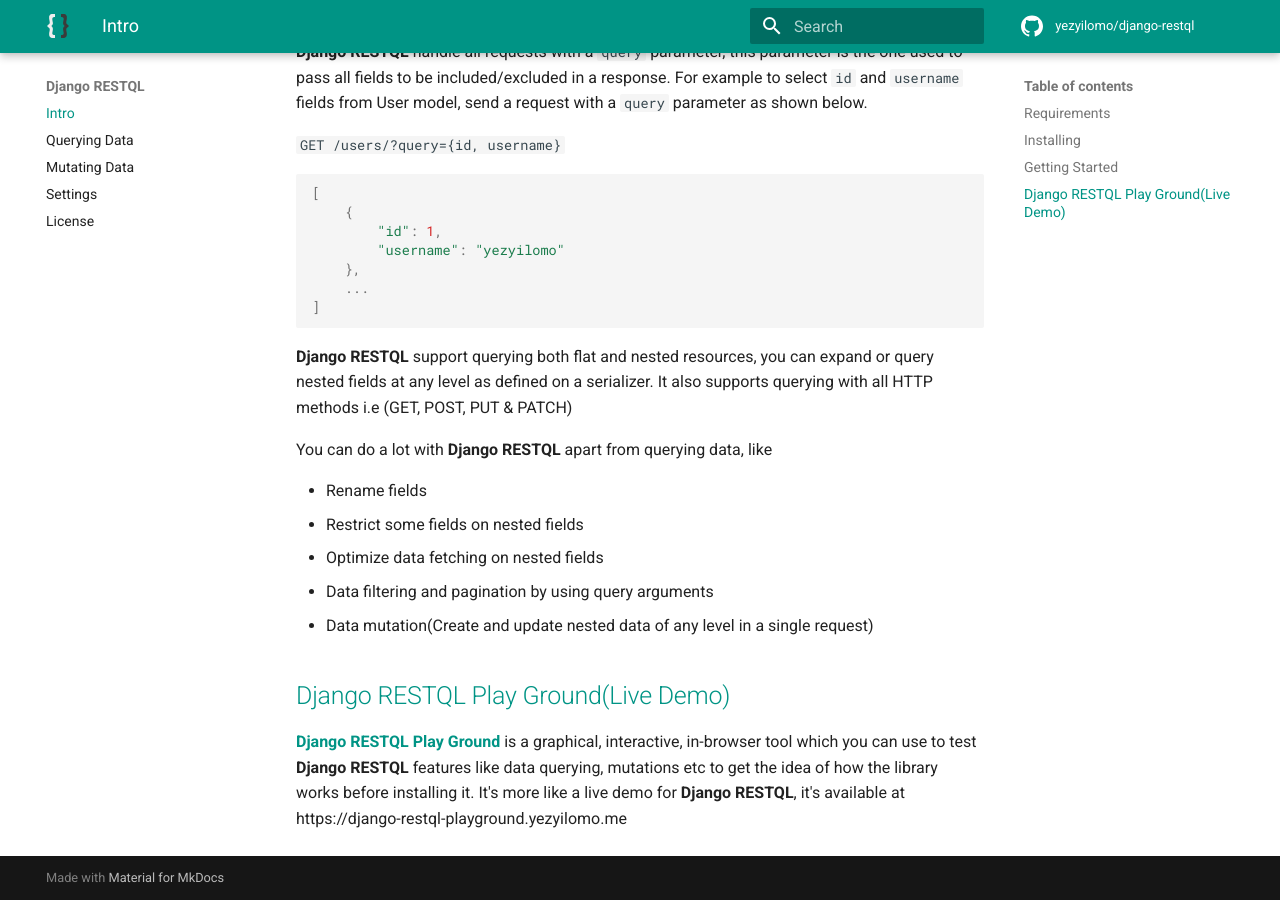
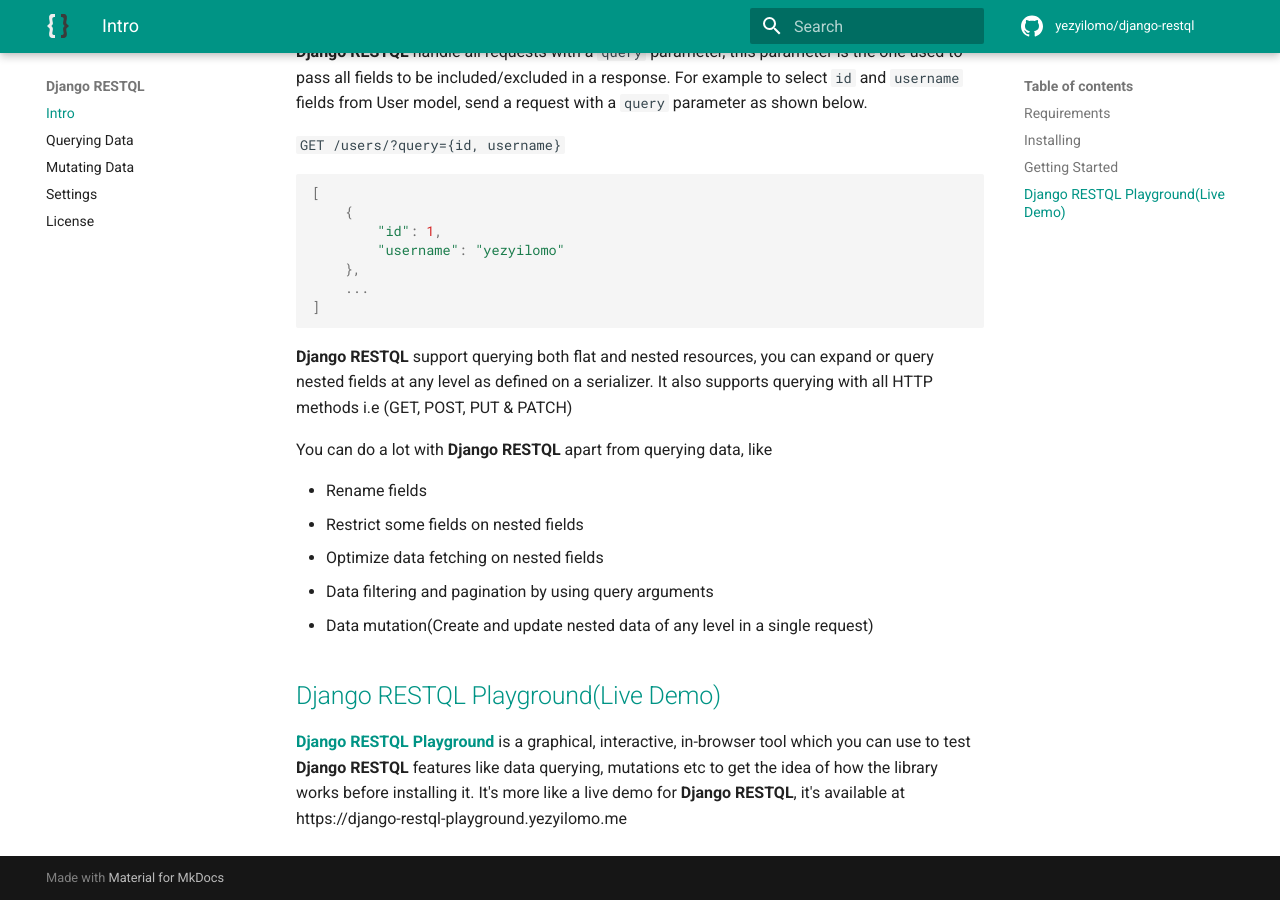
Before and after one commit to yezyilomo/django-restql, an MkDocs documentation site: the page built from docs/index.md, in a window 1280 px wide and 900 px high, scrolled down 1145 px. Built offline with MkDocs 1.6.1 and Material for MkDocs 9.7.7, drawn with Linux system fonts in a browser that asks for light colours; comment, search, counter and statistics services are not loaded.

Commit message:
📝Fix some grammer

```diff
--- a/docs/index.md
+++ b/docs/index.md
@@ -67,5 +67,5 @@
 - Data mutation(Create and update nested data of any level in a single request)
 
 
-## [Django RESTQL Play Ground(Live Demo)](https://django-restql-playground.yezyilomo.me)
-[**Django RESTQL Play Ground**](https://django-restql-playground.yezyilomo.me) is a graphical, interactive, in-browser tool which you can use to test **Django RESTQL** features like data querying, mutations etc to get the idea of how the library works before installing it. It's more like a live demo for **Django RESTQL**, it's available at https://django-restql-playground.yezyilomo.me
+## [Django RESTQL Playground(Live Demo)](https://django-restql-playground.yezyilomo.me)
+[**Django RESTQL Playground**](https://django-restql-playground.yezyilomo.me) is a graphical, interactive, in-browser tool which you can use to test **Django RESTQL** features like data querying, mutations etc to get the idea of how the library works before installing it. It's more like a live demo for **Django RESTQL**, it's available at https://django-restql-playground.yezyilomo.me
```
Also changed, not shown: README.md (+2 -2 lines).
